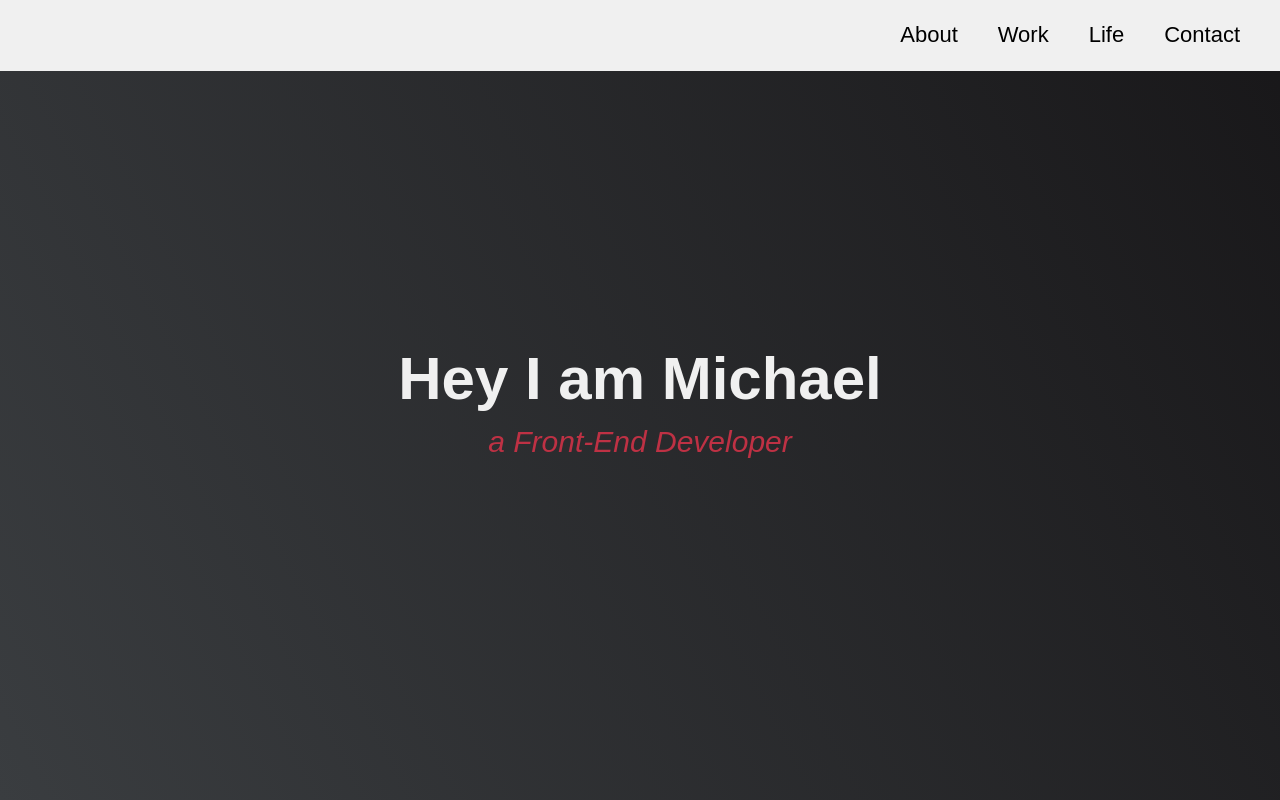
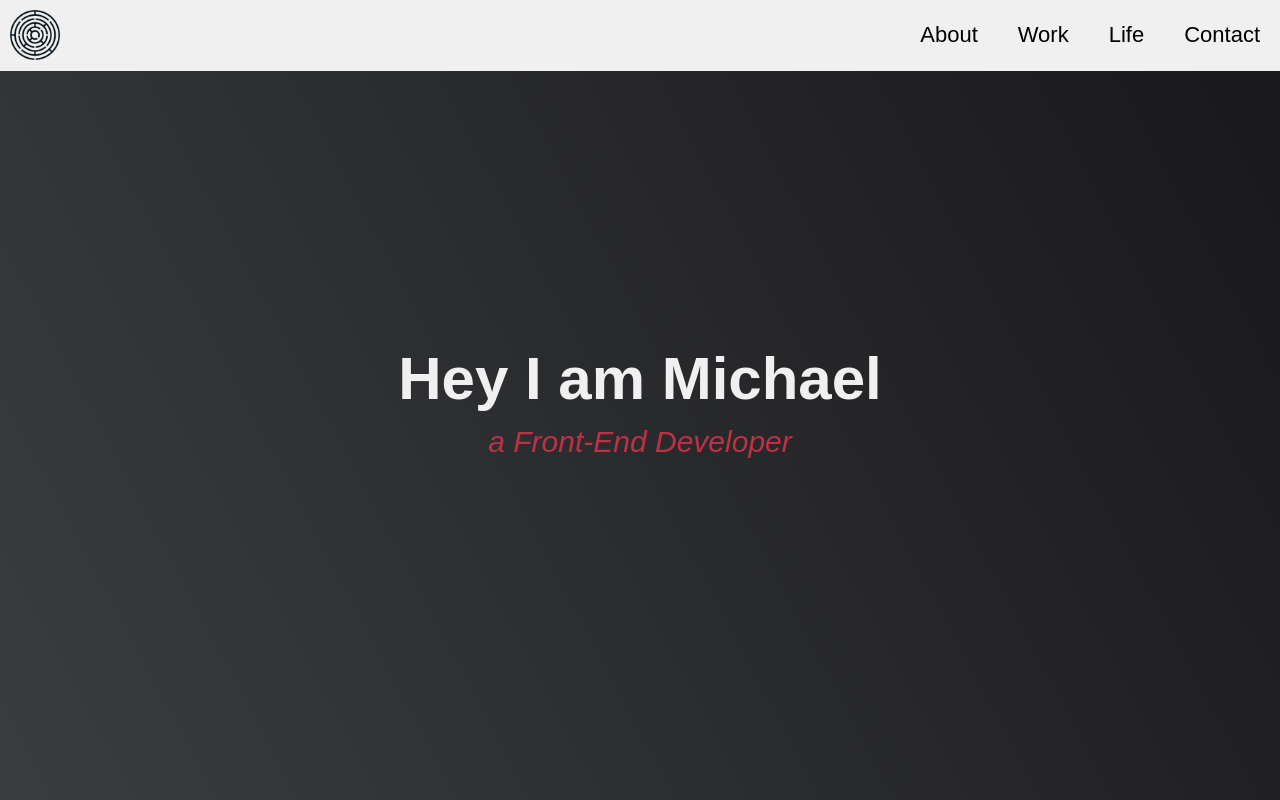
Before and after one commit to RedEkim/nosma, a plain HTML site: page src/index.html in a window 1280 px wide. Shown: the top 800 px of the page. Drawn offline with Linux system fonts and the light colour scheme.

Commit message:
fix|feat_added_z-index_for_nav-bar_and added_the_scrollbar_and_logo

```diff
--- a/src/css/styles.css
+++ b/src/css/styles.css
@@ -19,6 +19,29 @@ html {
     font-size: 62.5%;
     scroll-behavior: smooth;
 }
+
+/*      START of ScrollBar       */
+/* width */
+::-webkit-scrollbar {
+  width: 12px;
+}
+/* Track */
+::-webkit-scrollbar-track {
+  background-color: transparent;
+  border: 1.5px solid #7e7e7e;
+  border-radius: 8px;
+}
+/* Handle */
+::-webkit-scrollbar-thumb {
+  background-color: var(--main-gray);
+  border: 2px solid #616161;
+  border-radius: 8px;
+}
+/* Handle on hover */
+::-webkit-scrollbar-thumb:hover {
+  background: #555;
+}
+/*      END of ScrollBar       */
 
 /* 1200px / 16px = 75em */
 @media (max-width: 75em) {
@@ -51,16 +74,27 @@ body {
 
 .nav {
     display: flex;
-    justify-content: flex-end;
+    justify-content: space-between;
     position: fixed;
     width: 100%;
     background: #f0f0f0;
+    z-index: 10;
+}
+
+.logo {
+  display: flex;
+  width: 100%;
+  align-items: center;
+  padding: 0 10px 0;
+}
+
+.logo img {
+  width: 50px;
 }
 
 .nav-list {
     display: flex;
     list-style: none;
-    margin-right: 2rem;
 }
 
 a {
@@ -208,7 +242,7 @@ h2 {
     align-items: center;
     text-align: center;
     width: 100%;
-    height: 80vh;
+    height: 85vh;
     padding: 0 2rem;
     background: var(--main-gray);
 }
--- a/src/index.html
+++ b/src/index.html
@@ -16,6 +16,7 @@
 <body>
     <header>
         <nav id="navbar" class="nav">
+            <div class="logo"><img src="img/logo.png" alt="nosma_logo"></div>
             <ul class="nav-list">
                 <li><a href="#about">About</a></li>
                 <li><a href="#work">Work</a></li>
@@ -106,7 +107,7 @@
             </a>
             <a
               id="profile-link"
-              href="https://github.com/redekim"
+              href="https://github.com/"
               target="_blank"
               class="btn contact-details"
             >
```
